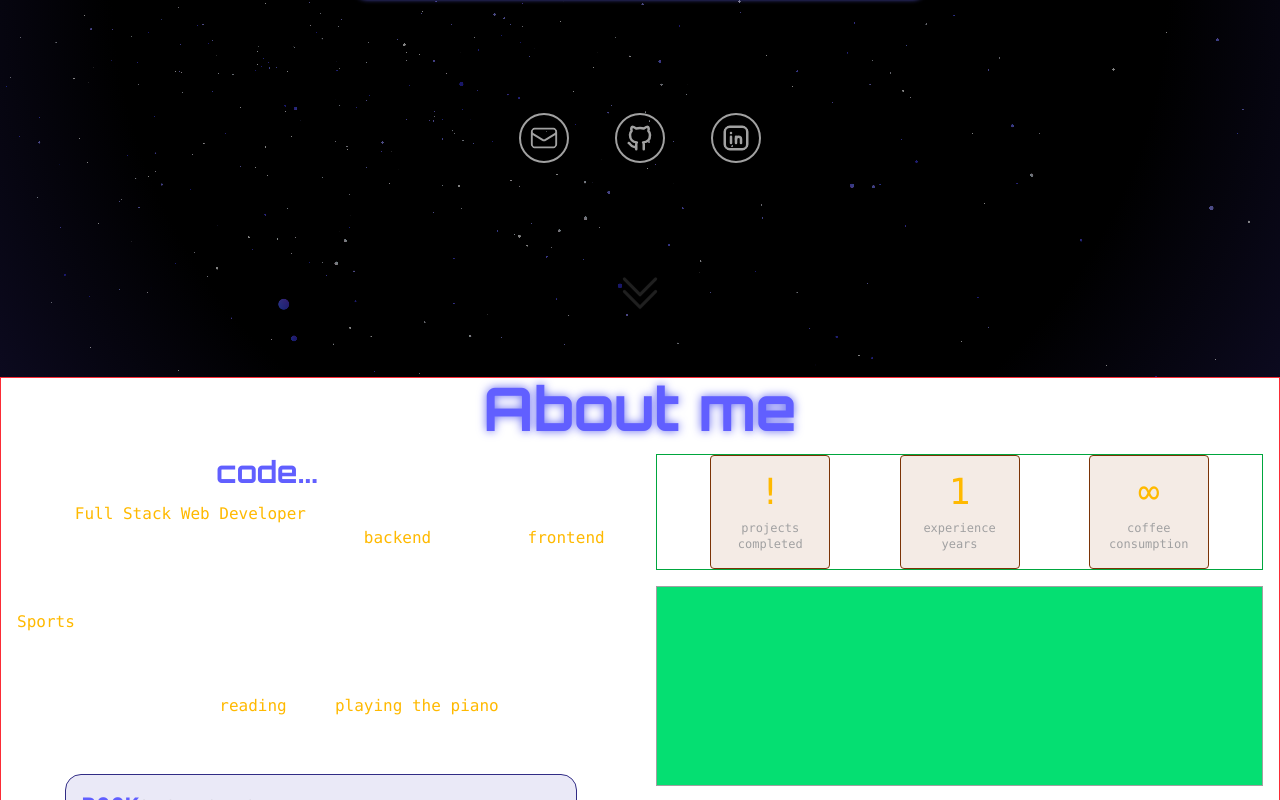
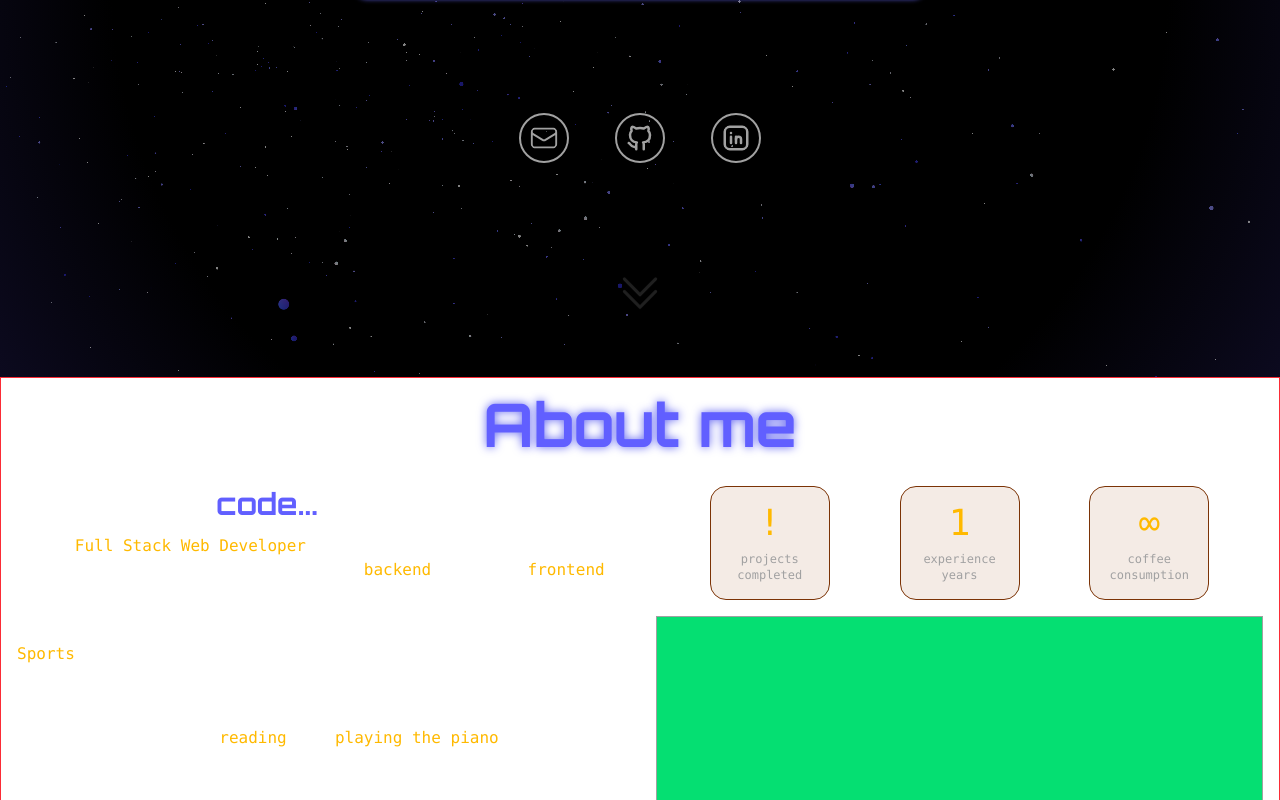
Before and after one commit to theHELDERscrolls/portfolio, a React (Vite) app: page / in a window 1280 px wide. Shown: the part 423-1223 px from the top of the page. Built offline with nearby package versions, Linux system fonts and the light colour scheme; no server answers; a web font is replaced by a local one.

Commit message:
feat: new type added to fetch svgl API

```diff
--- a/src/components/ui/cards/InfoCard.tsx
+++ b/src/components/ui/cards/InfoCard.tsx
@@ -5,7 +5,7 @@ interface InfoCardProps {
 
 const InfoCard = ({ value, label }: InfoCardProps) => {
   return (
-    <div className="w-30 flex flex-col items-center gap-2 p-4 font-mono text-xs border rounded bg-amber-800/10 border-amber-900 hover:border-amber-400 hover:shadow-[0_0_5px_#FFB900] transition">
+    <div className="w-30 flex flex-col items-center gap-2 p-4 font-mono text-xs border rounded-2xl bg-amber-800/10 border-amber-900 hover:border-amber-400 hover:shadow-[0_0_5px_#FFB900] transition">
       <p className="text-4xl text-amber-400">{value}</p>
       <p className="text-center text-neutral-400">{label}</p>
     </div>
--- a/src/components/ui/cards/TechCard.tsx
+++ b/src/components/ui/cards/TechCard.tsx
@@ -1,8 +1,9 @@
 const TechCard = () => {
   return (
     <div>
-      <h3>My Tech</h3>
-
+      <h3>
+        My <span>Tech</span> skills
+      </h3>
     </div>
   );
 };
--- a/src/components/ui/titles/SectionTitle.tsx
+++ b/src/components/ui/titles/SectionTitle.tsx
@@ -3,7 +3,7 @@ interface SectionTitleProps {
 }
 
 const SectionTitle = ({ text }: SectionTitleProps) => {
-  return <h2 className="w-full text-3xl sm:text-6xl font-bold text-center text-indigo-500 font-orbitron text-shadow-[0_0_10px_#6366f1]">{text}</h2>;
+  return <h2 className="w-full text-3xl sm:text-6xl p-4 font-bold text-center text-indigo-500 font-orbitron text-shadow-[0_0_10px_#6366f1]">{text}</h2>;
 };
 
 export default SectionTitle;
--- a/src/sections/About.tsx
+++ b/src/sections/About.tsx
@@ -47,7 +47,7 @@ const About = () => {
             </p>
           </article>
           <article className="flex items-center justify-center">
-            <MyInspirationCard infoPassTime={10000} />
+            <MyInspirationCard infoPassTime={15000} />
           </article>
         </div>
 
@@ -55,7 +55,7 @@ const About = () => {
           id="right-col"
           className="flex flex-col justify-between max-h-full gap-4 break-inside-avoid"
         >
-          <article className="flex flex-wrap gap-4 border border-green-600 justify-evenly">
+          <article className="flex flex-wrap gap-4 justify-evenly">
             <ProjectsCompletedCard />
             <YearsExpCard />
             <CoffeConsumptionCard />
```
Also changed, not shown: src/types/svglTech.ts (added, +12 -0 lines).
